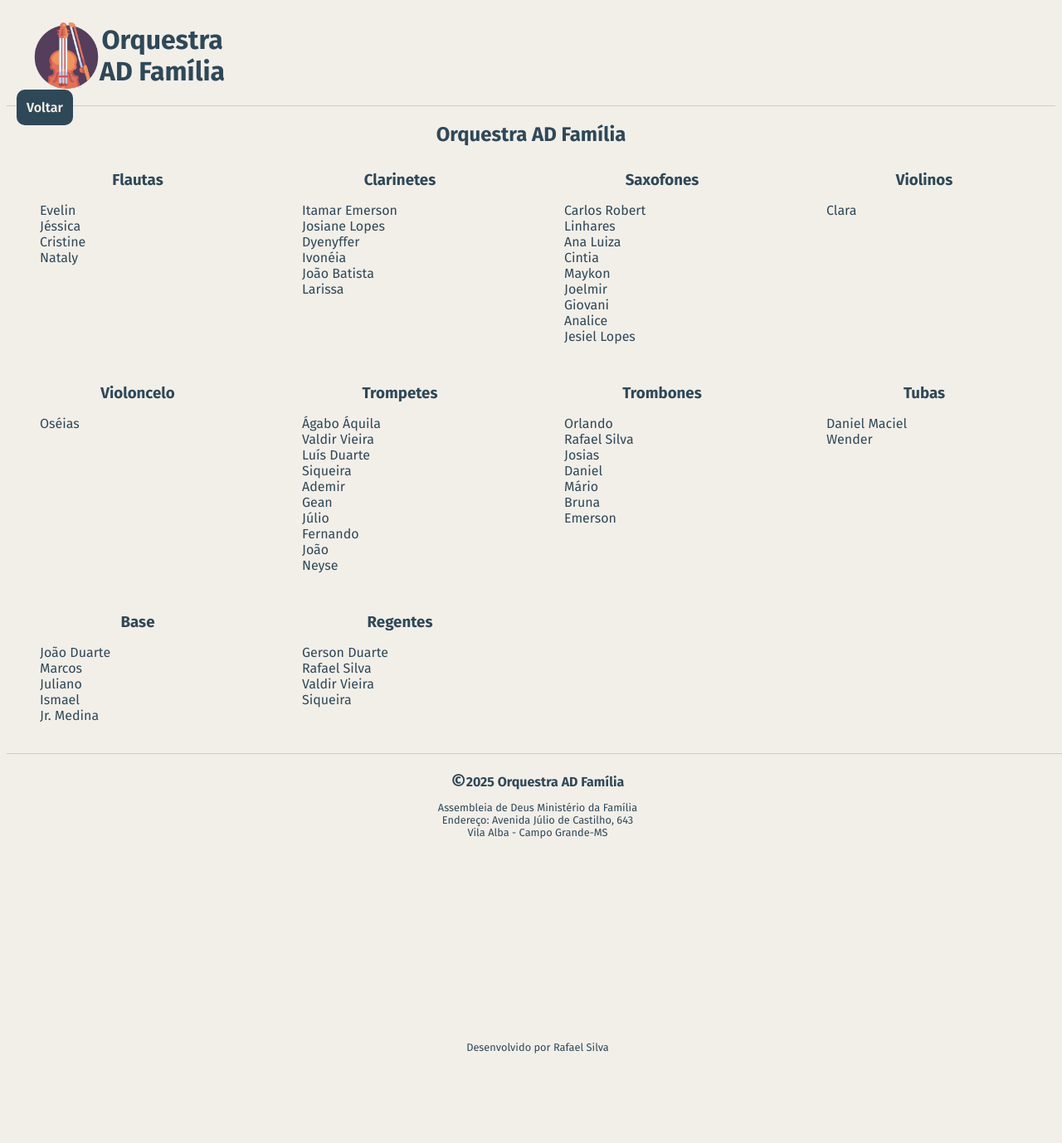
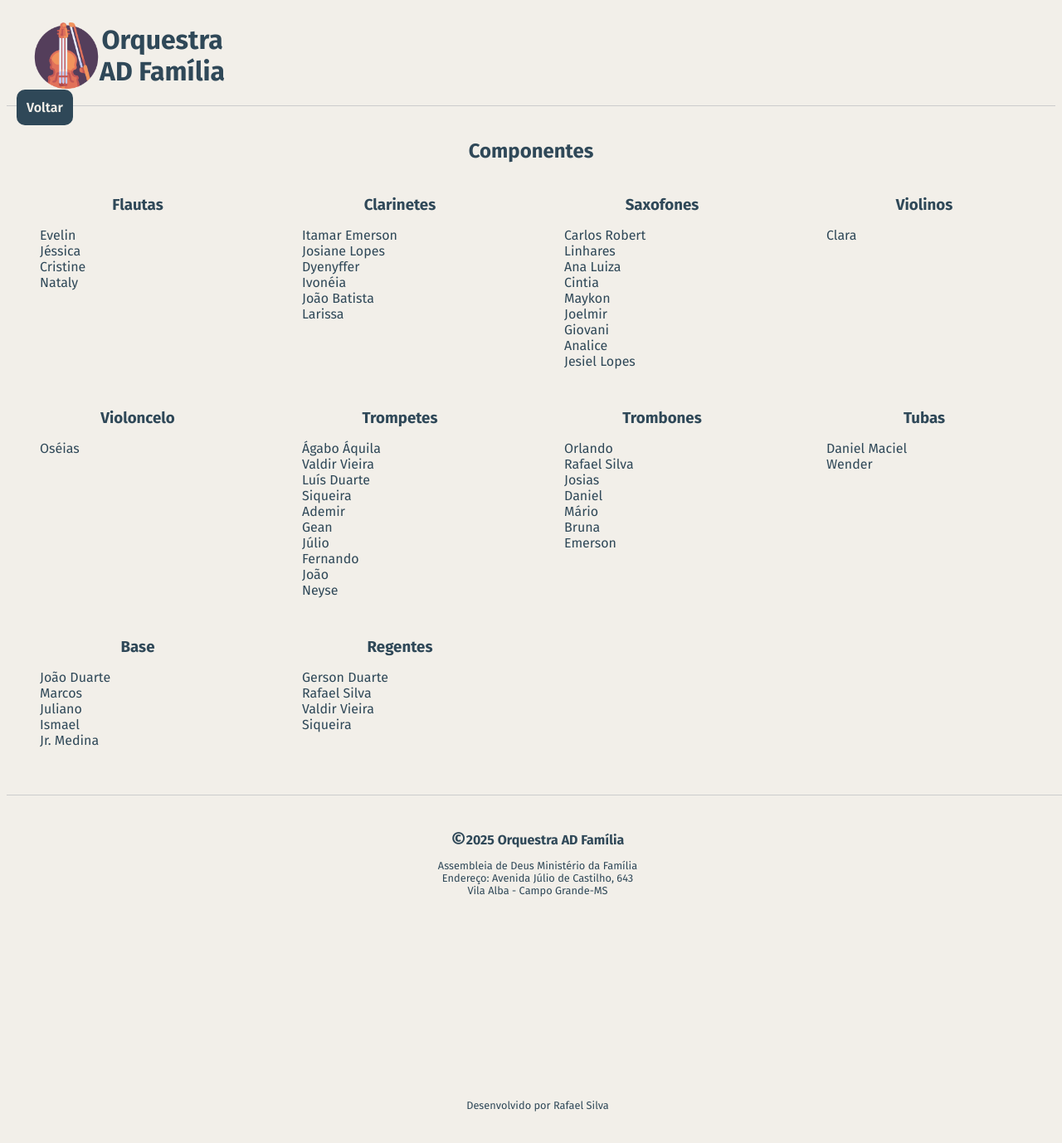
Before and after one commit to Rafatuba/orquestra-ad-familia, a React (Vite) app: page /orquestra in a window 1280 px wide. Shown: the whole page at 83% size. Before the commit the page ends 1290 px from the top, so only its background shows below. Built offline with nearby package versions, Linux system fonts and the light colour scheme; grey boxes are pictures that could not be loaded.

Commit message:
Criação da página de download das partituras da cantata e alguns ajustes de estilo

```diff
--- a/package.json
+++ b/package.json
@@ -10,6 +10,7 @@
     "preview": "vite preview"
   },
   "dependencies": {
+    "@tabler/icons-react": "^3.29.0",
     "react": "^18.3.1",
     "react-dom": "^18.3.1",
     "react-router": "^7.1.3"
--- a/src/App.tsx
+++ b/src/App.tsx
@@ -2,6 +2,7 @@ import CantataPascoa from "./pages/cantata-pascoa";
 import Home from "./pages/home";
 import { createBrowserRouter, RouterProvider } from "react-router";
 import Orquestra from "./pages/orquestra";
+import PartituraCantata from "./pages/partitura-cantata";
 
 const router = createBrowserRouter([
   {
@@ -17,6 +18,10 @@ const router = createBrowserRouter([
     element: <Orquestra />,
   },
   {
+    path: "/download-partitura-cantata",
+    element: <PartituraCantata />,
+  },
+  {
     path: "*",
     element: <h2>Página não encontrada.</h2>,
   },
--- a/src/components/botao/index.tsx
+++ b/src/components/botao/index.tsx
@@ -1,14 +1,17 @@
 import { NavLink } from "react-router";
 import "./botao-styles.css";
+import { ReactNode } from "react";
 
 interface BotaoProps {
   nome: string;
   link: string;
+  icone?: ReactNode;
 }
 
-export default function Botao({ link, nome }: BotaoProps) {
+export default function Botao({ link, nome, icone }: BotaoProps) {
   return (
     <NavLink className="botao" to={link}>
+      {icone && <span className="icone">{icone}</span>}
       {nome}
     </NavLink>
   );
--- a/src/components/footer/footer-styles.css
+++ b/src/components/footer/footer-styles.css
@@ -7,9 +7,9 @@
   align-items: center;
   gap: 10px;
   border-top: 1px solid #ccc;
-  padding: 20px 0;
+  padding: 40px 0;
   width: 100%;
-  margin-top: 20px;
+  margin: 40px 0;
 
   .igreja {
     display: flex;
--- a/src/pages/cantata-pascoa/index.tsx
+++ b/src/pages/cantata-pascoa/index.tsx
@@ -10,7 +10,7 @@ export default function CantataPascoa() {
 
       <img src={CantataImg} alt="" />
 
-      <Botao nome="Baixar Partitura" link="/" />
+      <Botao nome="Baixar Partitura" link="/download-partitura-cantata" />
 
       <Streaming />
 
--- a/src/pages/orquestra/index.tsx
+++ b/src/pages/orquestra/index.tsx
@@ -4,7 +4,7 @@ import "./orquestra-styles.css";
 export default function Orquestra() {
   return (
     <div>
-      <h2>Orquestra AD Família</h2>
+      <h2>Componentes</h2>
       <div className="orquestra-container">
         <div className="naipes">
           <h3>Flautas</h3>
--- a/src/pages/orquestra/orquestra-styles.css
+++ b/src/pages/orquestra/orquestra-styles.css
@@ -1,6 +1,6 @@
 h2 {
   text-align: center;
-  margin-bottom: 30px;
+  margin: 40px 0;
 }
 
 .orquestra-container {
--- /dev/null
+++ b/src/pages/partitura-cantata/index.tsx
@@ -0,0 +1,23 @@
+import Botao from "../../components/botao";
+import "./partitura-styles.css";
+
+export default function PartituraCantata() {
+  return (
+    <div className="partitura-container">
+      <h2>Faça o download de sua partitura</h2>
+      <div className="partitura-naipes">
+        <Botao nome="Flautas" link="/" />
+        <Botao nome="Clarinetes" link="/" />
+        <Botao nome="Saxofones" link="/" />
+        <Botao nome="Cordas" link="/" />
+        <Botao nome="Trompetes" link="/" />
+        <Botao nome="Trombones" link="/" />
+        <Botao nome="Tubas" link="/" />
+        <Botao nome="Base" link="/" />
+      </div>
+      <div className="inicio">
+        <Botao nome="Voltar" link="/cantatapascoa" />
+      </div>
+    </div>
+  );
+}
--- /dev/null
+++ b/src/pages/partitura-cantata/partitura-styles.css
@@ -0,0 +1,11 @@
+.partitura-container {
+  margin: 40px 0;
+
+  .partitura-naipes {
+    display: flex;
+    flex-direction: column;
+    gap: 1rem;
+    justify-content: center;
+    padding: 0 1.2rem;
+  }
+}
```
Also changed, not shown: 1 other file (tests, documents, lock files or other folders).
